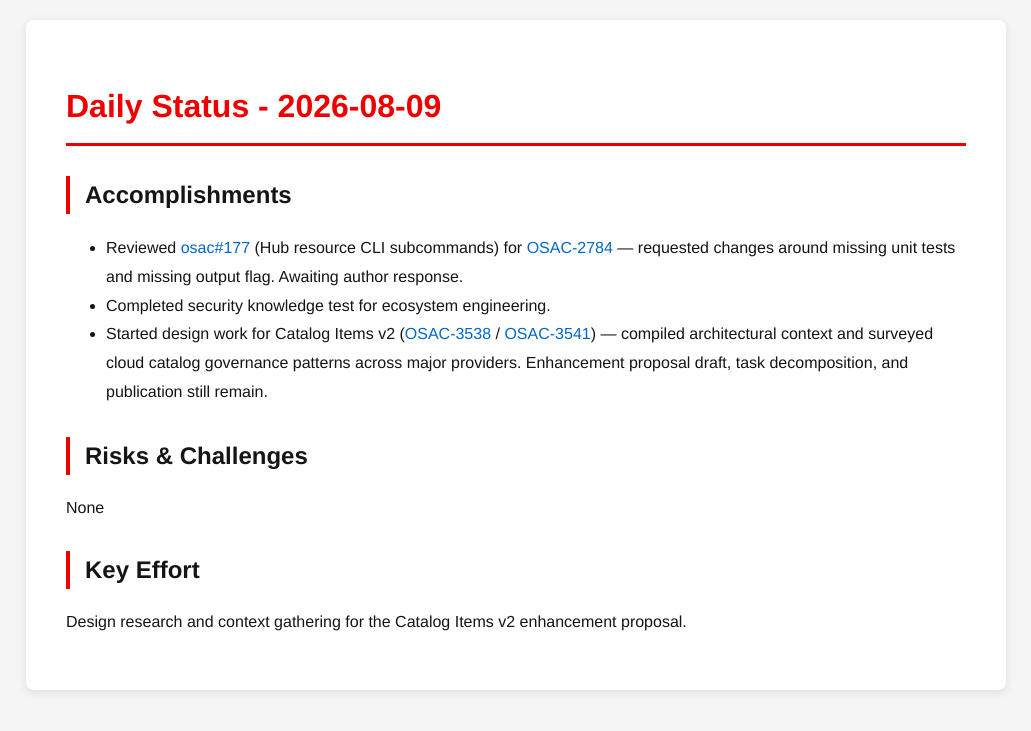
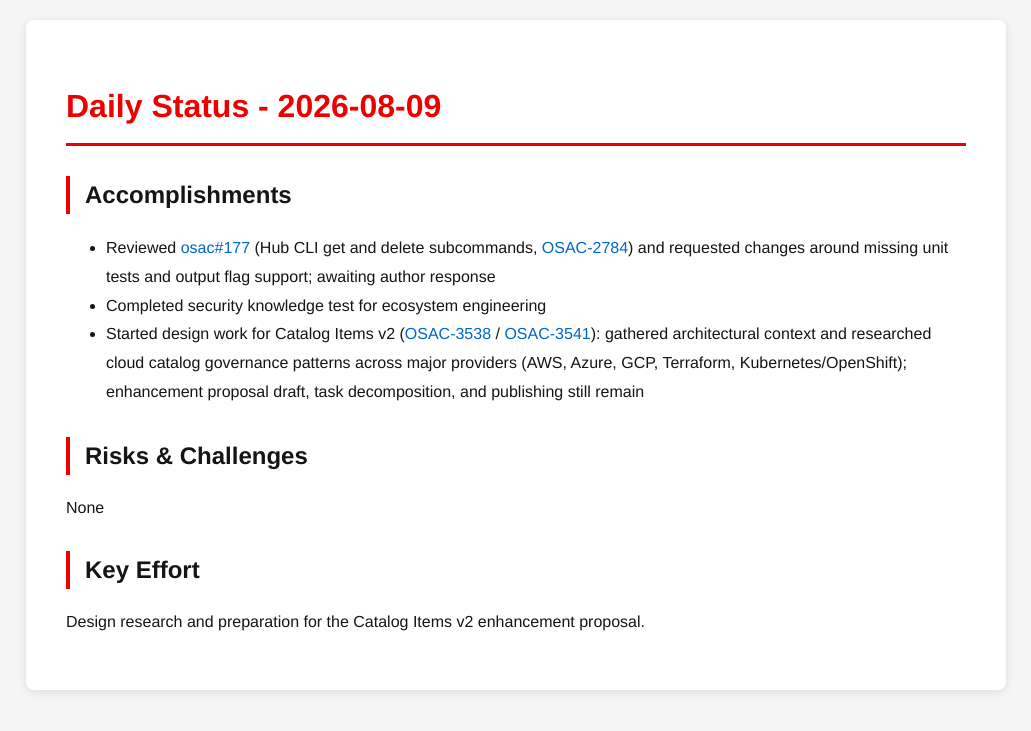
Before and after one commit to tzvatot/daily-status, a Jekyll site: the page built from 2026-08-09.md, in a window 1280 px wide. Shown: the top 731 px of the page, without its empty margins (124-1155 px from the left). Built offline with Jekyll 4.4.1, drawn with Linux system fonts in a browser that asks for light colours.

Commit message:
Daily status update - 2026-08-09

```diff
--- a/2026-08-09.md
+++ b/2026-08-09.md
@@ -7,12 +7,12 @@
 # Daily Status - 2026-08-09
 
 ## Accomplishments
-- Reviewed [osac#177](https://github.com/osac-project/osac/pull/177) (Hub resource CLI subcommands) for [OSAC-2784](https://redhat.atlassian.net/browse/OSAC-2784) — requested changes around missing unit tests and missing output flag. Awaiting author response.
-- Completed security knowledge test for ecosystem engineering.
-- Started design work for Catalog Items v2 ([OSAC-3538](https://redhat.atlassian.net/browse/OSAC-3538) / [OSAC-3541](https://redhat.atlassian.net/browse/OSAC-3541)) — compiled architectural context and surveyed cloud catalog governance patterns across major providers. Enhancement proposal draft, task decomposition, and publication still remain.
+- Reviewed [osac#177](https://github.com/osac-project/osac/pull/177) (Hub CLI get and delete subcommands, [OSAC-2784](https://redhat.atlassian.net/browse/OSAC-2784)) and requested changes around missing unit tests and output flag support; awaiting author response
+- Completed security knowledge test for ecosystem engineering
+- Started design work for Catalog Items v2 ([OSAC-3538](https://redhat.atlassian.net/browse/OSAC-3538) / [OSAC-3541](https://redhat.atlassian.net/browse/OSAC-3541)): gathered architectural context and researched cloud catalog governance patterns across major providers (AWS, Azure, GCP, Terraform, Kubernetes/OpenShift); enhancement proposal draft, task decomposition, and publishing still remain
 
 ## Risks & Challenges
 None
 
 ## Key Effort
-Design research and context gathering for the Catalog Items v2 enhancement proposal.
+Design research and preparation for the Catalog Items v2 enhancement proposal.
```
